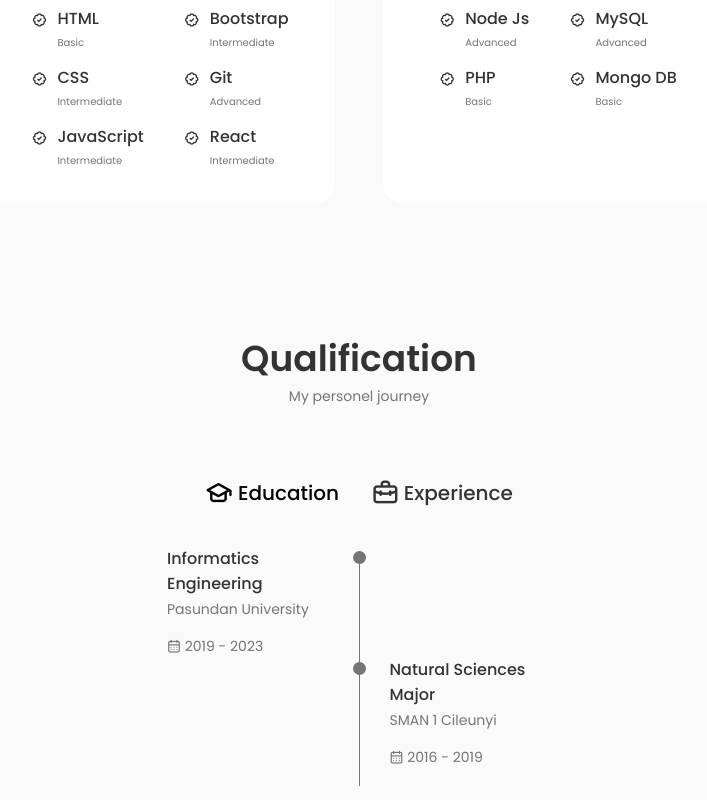
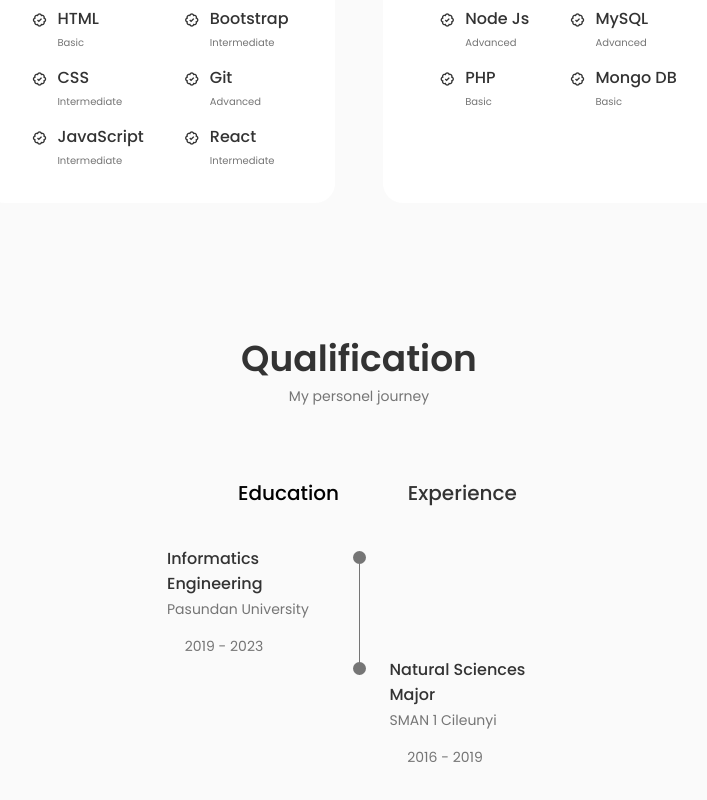
Before and after one commit to tsaniawarda2/Portfolio, a React (Create React App) app: page / in a window 1280 px wide. Shown: the part 1592-2392 px from the top of the page, without its empty margins (281-988 px from the left). Built offline with nearby package versions, Linux system fonts and the light colour scheme.

Commit message:
update icon

```diff
--- a/src/components/qualification/Qualification.jsx
+++ b/src/components/qualification/Qualification.jsx
@@ -71,7 +71,6 @@
 
                 <div>
                   <span className="qualification__rounder"></span>
-                  <span className="qualification__line"></span>
                 </div>
 
                 <div>
@@ -142,7 +141,6 @@
 
                 <div>
                   <span className="qualification__rounder"></span>
-                  <span className="qualification__line"></span>
                 </div>
               </div>
             </div>
--- a/src/components/qualification/qualification.css
+++ b/src/components/qualification/qualification.css
@@ -22,7 +22,7 @@
 
 .qualification__icon {
   font-size: 1.8rem;
-  margin-right: var(--mb-0-25);
+  margin-right: var(--mb-0-5);
 }
 
 .qualification__active {
@@ -134,7 +134,7 @@
 
   .qualification__icon  {
     font-size: 18px;
-    margin-right: 10px;
+    margin-right:8px;
   }
 
 
```
